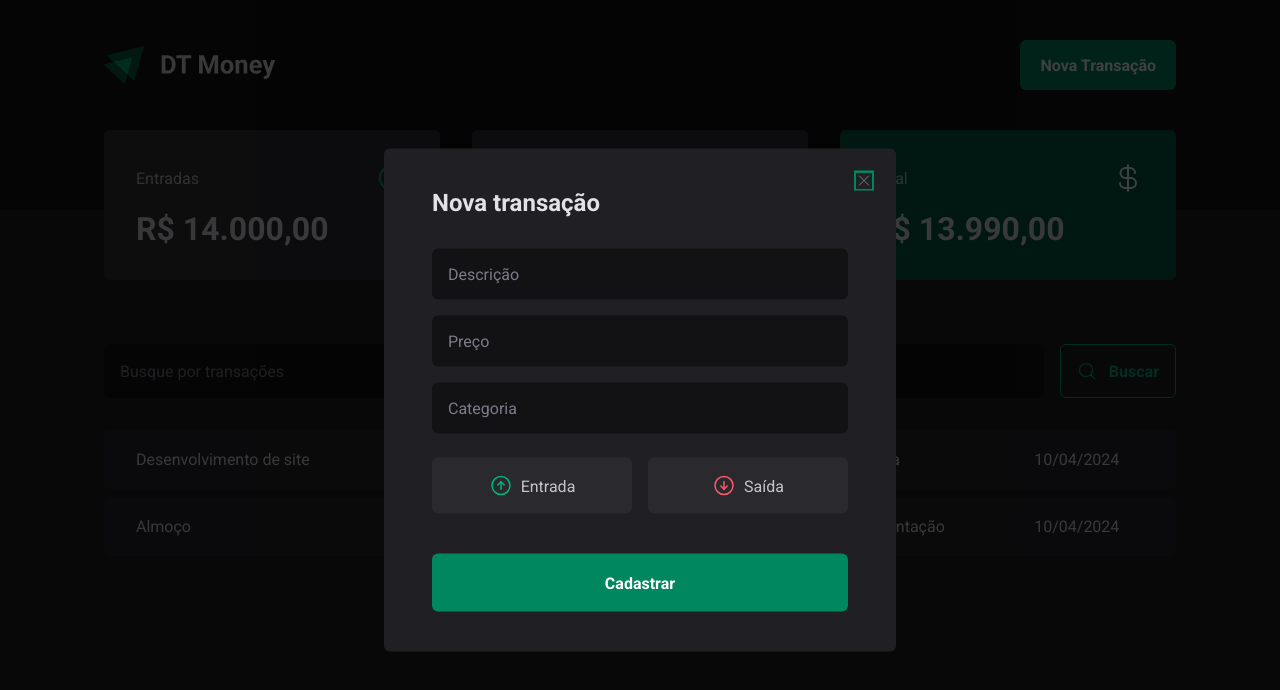
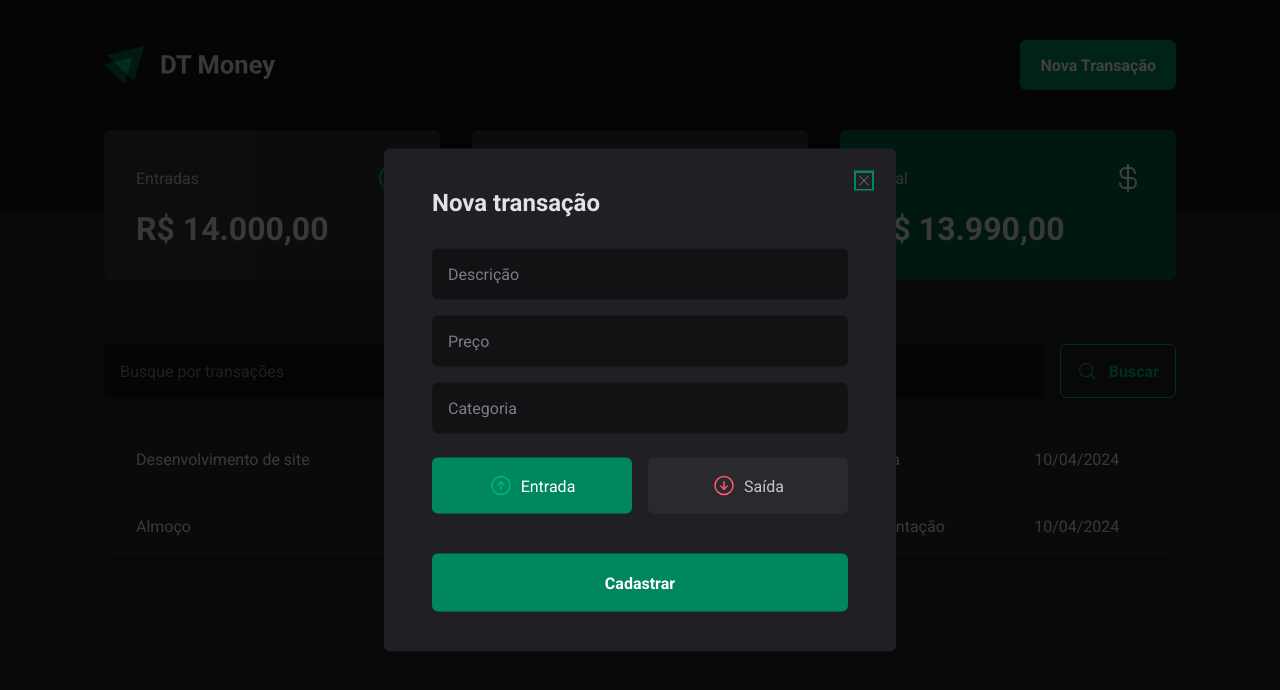
Before and after one commit to LucasMagnago/03-dt-money, a React (Vite) app: page / in a window 1280 px wide. Both pictures are taken after a click on the button "Nova Transação". Shown: the top 690 px of the page. Built offline with nearby package versions, Linux system fonts and the light colour scheme; data requests are answered from the project's data file.

Commit message:
utilizando react-hook-form em componentes não nativos

```diff
--- a/src/components/NewTransactionModal/index.tsx
+++ b/src/components/NewTransactionModal/index.tsx
@@ -9,22 +9,27 @@ import {
 import * as z from 'zod'
 
 import { ArrowCircleDown, ArrowCircleUp, X } from 'phosphor-react'
-import { useForm } from 'react-hook-form'
+import { Controller, useForm } from 'react-hook-form'
 import { zodResolver } from '@hookform/resolvers/zod'
 
 const newTransactionFormSchema = z.object({
   description: z.string(),
   price: z.number(),
   category: z.string(),
-  // type: z.enum(['income', 'outcome']),
+  type: z.enum(['income', 'outcome']),
 })
 
 type NewTransactionFormInputs = z.infer<typeof newTransactionFormSchema>
 
 export function NewTransactionModal() {
-  const { register, handleSubmit } = useForm<NewTransactionFormInputs>({
+  const { control, register, handleSubmit } = useForm<NewTransactionFormInputs>(
+    {
       resolver: zodResolver(newTransactionFormSchema),
-  })
+      defaultValues: {
+        type: 'income',
+      },
+    },
+  )
 
   async function handleCreateNewTransaction(data: NewTransactionFormInputs) {
     await new Promise((resolve) => setTimeout(resolve, 2000))
@@ -63,7 +68,15 @@ export function NewTransactionModal() {
             {...register('category')}
           />
 
-          <TransactionType>
+          <Controller
+            control={control}
+            name="type"
+            render={({ field }) => {
+              return (
+                <TransactionType
+                  onValueChange={field.onChange}
+                  value={field.value}
+                >
                   <TransactionTypeButton variant="income" value="income">
                     <ArrowCircleUp size={24} />
                     Entrada
@@ -73,6 +86,9 @@ export function NewTransactionModal() {
                     Saída
                   </TransactionTypeButton>
                 </TransactionType>
+              )
+            }}
+          />
 
           <button type="submit">Cadastrar</button>
         </form>
```
Lines whose indentation alone changed are shown as unchanged.
